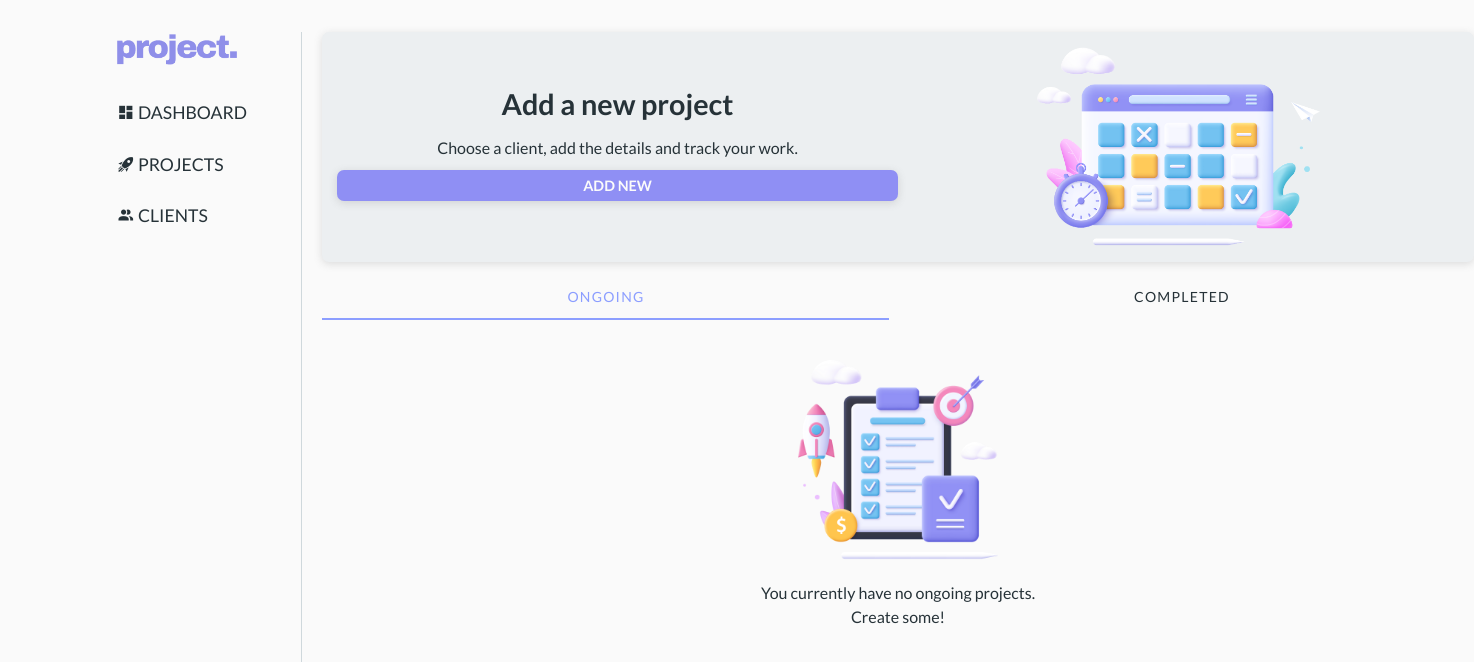
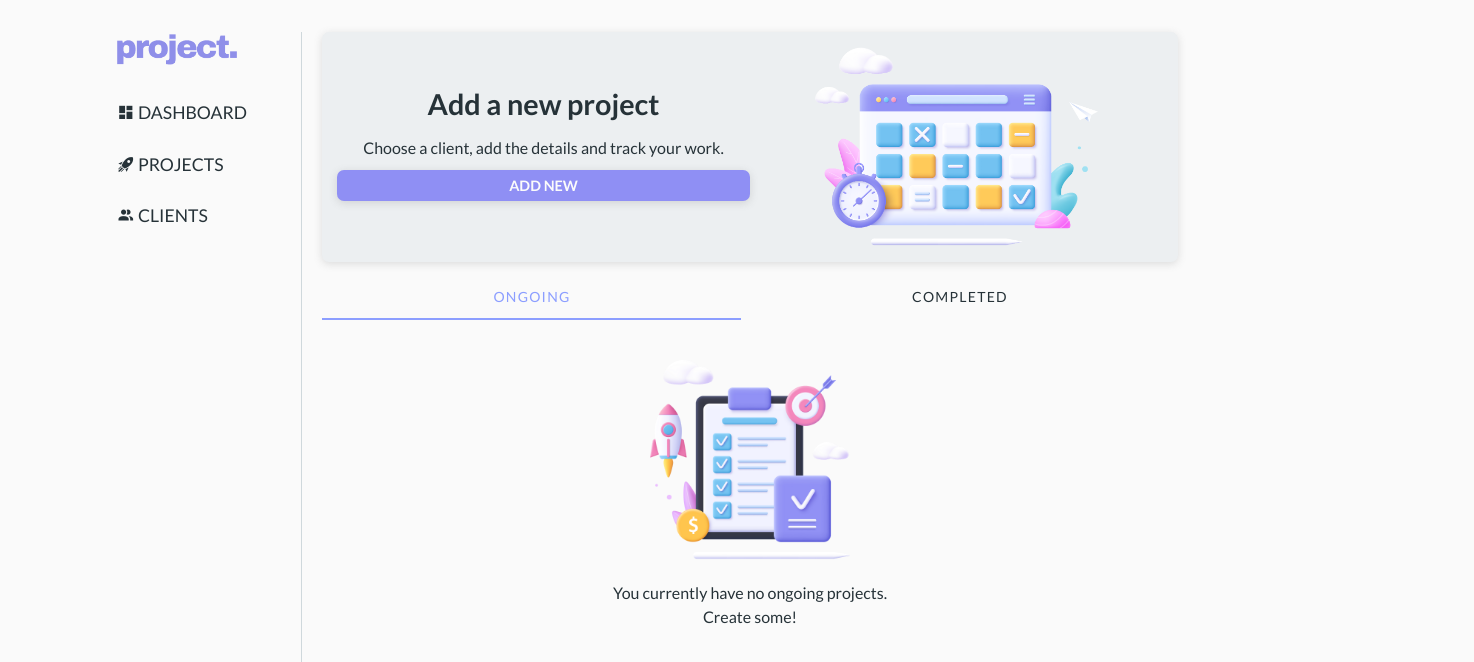
Before and after one commit to dirmegle/project-manager-application, a Vue app: page /projects in a window 1280 px wide. Shown: the top 662 px of the page, 1474 px wide, since content can reach past the window. Built offline with nearby package versions, Linux system fonts and the light colour scheme.

Commit message:
fix: streched style

```diff
--- a/src/views/ProjectsView/ProjectDisplayTabs/ProjectDisplayTabs.vue
+++ b/src/views/ProjectsView/ProjectDisplayTabs/ProjectDisplayTabs.vue
@@ -57,9 +57,12 @@ const completedProjects = computed(() => {
 </template>
 
 <style scoped>
+    .v-slide-group {
+        flex: none
+    }
+
     .project-wrapper {
         margin: 20px 0;
-        width: 90vw;
         display: flex;
         flex-direction: column;
         justify-content: center;
```
